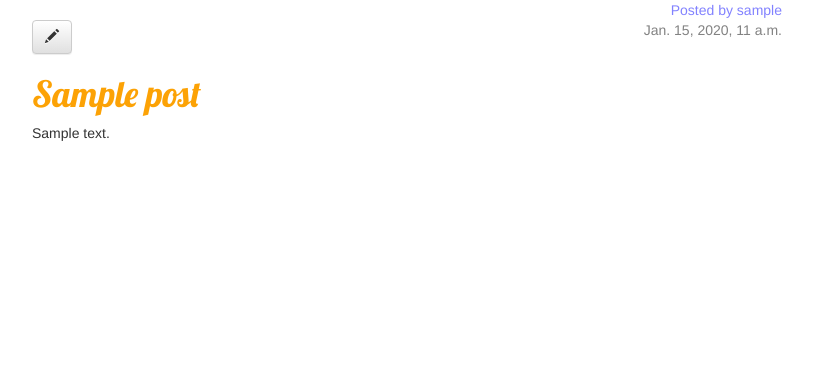
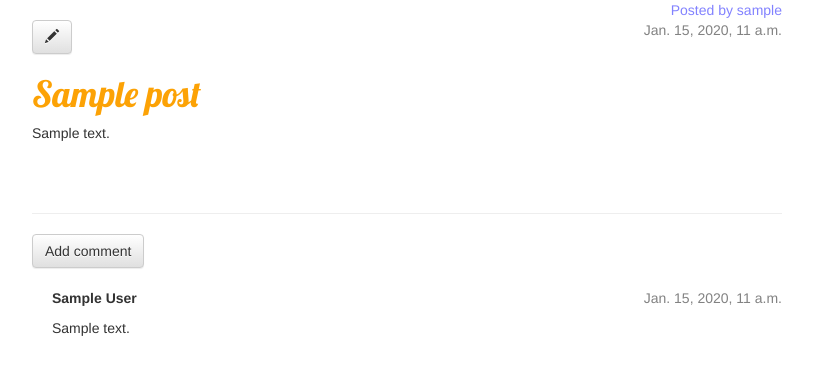
Before and after one commit to mdolata/django-first-blog, a Django app: page /post/1/ in a window 1280 px wide. Shown: the part 144-519 px from the top of the page, without its empty margins (38-851 px from the left). Run offline with Django 3.2, Linux system fonts and the light colour scheme; tables that the repository leaves empty hold one stand-in row (values such as "Sample post"); some libraries are stand-ins or nearby versions.

Commit message:
dodanie obsługi komentarzy

```diff
--- a/blog/admin.py
+++ b/blog/admin.py
@@ -1,5 +1,6 @@
 from django.contrib import admin
-from .models import Post
+from .models import Post, Comment
 
 admin.site.register(Post)
+admin.site.register(Comment)
 # Register your models here.
--- a/blog/models.py
+++ b/blog/models.py
@@ -1,5 +1,6 @@
 from django.db import models
 from django.utils import timezone
+
 
 class Post(models.Model):
     author = models.ForeignKey('auth.User')
@@ -14,3 +15,21 @@ class Post(models.Model):
 
     def __str__(self):
         return self.title
+
+    def approved_comments(self):
+        return self.comments.filter(approved_comment=True)
+
+
+class Comment(models.Model):
+    post = models.ForeignKey('blog.Post', related_name='comments')
+    author = models.CharField(max_length=200)
+    text = models.TextField()
+    created_date = models.DateTimeField(default=timezone.now)
+    approved_comment = models.BooleanField(default=False)
+
+    def approve(self):
+        self.approved_comment = True
+        self.save()
+
+    def __str__(self):
+        return self.text
--- a/blog/templates/blog/post_detail.html
+++ b/blog/templates/blog/post_detail.html
@@ -24,4 +24,23 @@
         <h1>{{ post.title }}</h1>
         <p>{{ post.text|linebreaksbr }}</p>
     </div>
+<hr>
+<a class="btn btn-default" href="{% url 'add_comment_to_post' pk=post.pk %}">Add comment</a>
+{% for comment in post.comments.all %}
+    {% if user.is_authenticated or comment.approved_comment %}
+    <div class="comment">
+        <div class="date">
+            {{ comment.created_date }}
+            {% if not comment.approved_comment %}
+                <a class="btn btn-default" href="{% url 'comment_remove' pk=comment.pk %}"><span class="glyphicon glyphicon-remove"></span></a>
+                <a class="btn btn-default" href="{% url 'comment_approve' pk=comment.pk %}"><span class="glyphicon glyphicon-ok"></span></a>
+            {% endif %}
+        </div>
+        <strong>{{ comment.author }}</strong>
+        <p>{{ comment.text|linebreaks }}</p>
+    </div>
+    {% endif %}
+{% empty %}
+    <p>No comments here yet :(</p>
+{% endfor %}
 {% endblock %}
--- a/blog/templates/blog/post_list.html
+++ b/blog/templates/blog/post_list.html
@@ -7,6 +7,7 @@
         </div>
         <h1><a href="{% url 'post_detail' pk=post.pk %}">{{ post.title }}</a></h1>
         <p>{{ post.text|linebreaksbr }}</p>
+        <a href="{% url 'post_detail' pk=post.pk %}">Comments: {{ post.approved_comments.count }}</a>
     </div>
 {% endfor %}
 {% endblock content %}
--- a/blog/urls.py
+++ b/blog/urls.py
@@ -10,4 +10,7 @@ urlpatterns = [
     url(r'^drafts/$', views.post_draft_list, name='post_draft_list'),
     url(r'^post/(?P<pk>\d+)/publish/$', views.post_publish, name='post_publish'),
     url(r'^post/(?P<pk>\d+)/remove/$', views.post_remove, name='post_remove'),
+    url(r'^post/(?P<pk>\d+)/comment/$', views.add_comment_to_post, name='add_comment_to_post'),
+    url(r'^comment/(?P<pk>\d+)/approve/$', views.comment_approve, name='comment_approve'),
+    url(r'^comment/(?P<pk>\d+)/remove/$', views.comment_remove, name='comment_remove'),
 ]
--- a/blog/views.py
+++ b/blog/views.py
@@ -1,8 +1,8 @@
 from django.shortcuts import render, get_object_or_404, redirect
 from django.utils import timezone
-from .models import Post
+from .models import Post, Comment
 from .simple_logger import logger
-from .forms import PostForm
+from .forms import PostForm, CommentForm
 from django.contrib.auth.decorators import login_required
 
 
@@ -70,3 +70,31 @@ def post_remove(request, pk):
     post = get_object_or_404(Post, pk=pk)
     post.delete()
     return redirect('post_list')
+
+
+def add_comment_to_post(request, pk):
+    post = get_object_or_404(Post, pk=pk)
+    if request.method == "POST":
+        form = CommentForm(request.POST)
+        if form.is_valid():
+            comment = form.save(commit=False)
+            comment.post = post
+            comment.save()
+            return redirect('post_detail', pk=post.pk)
+    else:
+        form = CommentForm()
+    return render(request, 'blog/add_comment_to_post.html', {'form': form})
+
+
+@login_required
+def comment_approve(request, pk):
+    comment = get_object_or_404(Comment, pk=pk)
+    comment.approve()
+    return redirect('post_detail', pk=comment.post.pk)
+
+@login_required
+def comment_remove(request, pk):
+    comment = get_object_or_404(Comment, pk=pk)
+    post_pk = comment.post.pk
+    comment.delete()
+    return redirect('post_detail', pk=post_pk)
--- a/static/css/blog.css
+++ b/static/css/blog.css
@@ -32,6 +32,10 @@ h1, h2, h3, h4 {
     color: #828282;
 }
 
+.comment {
+    margin: 20px 0px 20px 20px;
+}
+
 .author {
     float: right;
     color: #8282ff;
```
Also changed, not shown: blog/forms.py (+8 -1 lines), blog/templates/blog/add_comment_to_post.html (added, +9 -0 lines).
